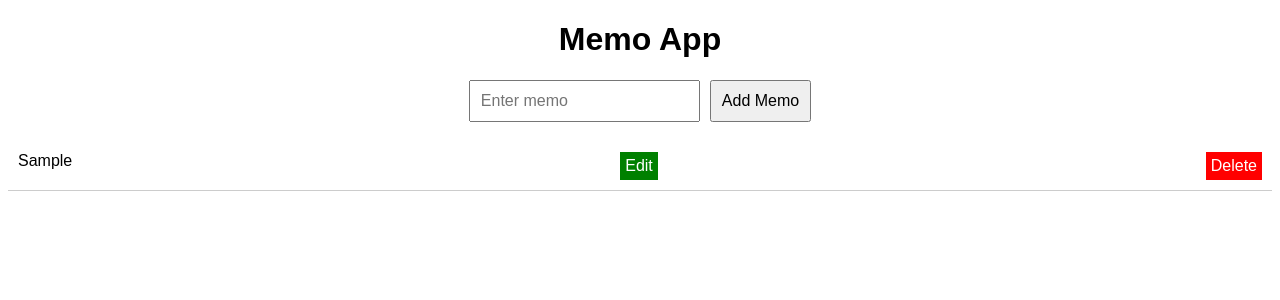
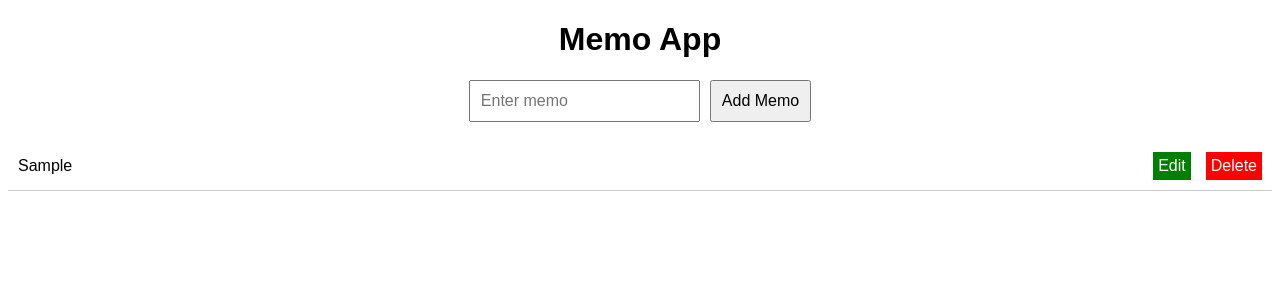
Before and after one commit to kyonsheeee/memo-app, a React (Create React App) app: page / in a window 1280 px wide. Both pictures are taken after typing "Sample" into the empty fields and a click on the button "Add Memo". Shown: the top 300 px of the page. Built offline with nearby package versions, Linux system fonts and the light colour scheme.

Commit message:
ボタンとボタンの幅調整

```diff
--- a/src/components/Form.tsx
+++ b/src/components/Form.tsx
@@ -32,6 +32,7 @@ const Form: React.FC<FormProps> = ({
   };
 
   return (
+    <>
       <form onSubmit={handleSubmit}>
         <input
           type="text"
@@ -41,6 +42,7 @@ const Form: React.FC<FormProps> = ({
         ></input>
         <button type="submit">{editMode ? "Update Memo" : "Add Memo"}</button>
       </form>
+    </>
   );
 };
 
--- a/src/components/List.tsx
+++ b/src/components/List.tsx
@@ -1,5 +1,6 @@
 import React from "react";
 import { Memo } from "../types";
+import '../styles/List.css';
 
 interface ListProps {
   memos: Memo[];
@@ -9,15 +10,19 @@ interface ListProps {
 
 const List: React.FC<ListProps> = ({ memos, deleteMemo, startEditMemo }) => {
   return (
-    <ul>
+    <>
+      <ul className="memo-list">
         {memos.map((memo) => (
-        <li key={memo.id}>
-          {memo.text}
+          <li key={memo.id} className="memo-item">
+            <span className="memo-text">{memo.text}</span>
+            <div className="memo-buttons">
               <button onClick={() => startEditMemo(memo.id)}>Edit</button>
               <button onClick={() => deleteMemo(memo.id)}>Delete</button>
+            </div>
           </li>
         ))}
       </ul>
+    </>
   );
 };
 
--- /dev/null
+++ b/src/styles/List.css
@@ -0,0 +1,28 @@
+.memo-list {
+  list-style-type: none;
+  padding: 0;
+  margin: 0;
+}
+
+.memo-item {
+  display: flex;
+  justify-content: space-between;
+  align-items: center;
+  padding: 10px;
+  border-bottom: 1px solid #ccc;
+}
+
+.memo-text {
+  flex-grow: 1;
+  margin-right: 10px;
+}
+
+.memo-buttons {
+  display: flex;
+  gap: 5px;
+}
+
+.memo-buttons button {
+  padding: 5px;
+  cursor: pointer;
+}
```
Lines whose indentation alone changed are shown as unchanged.
